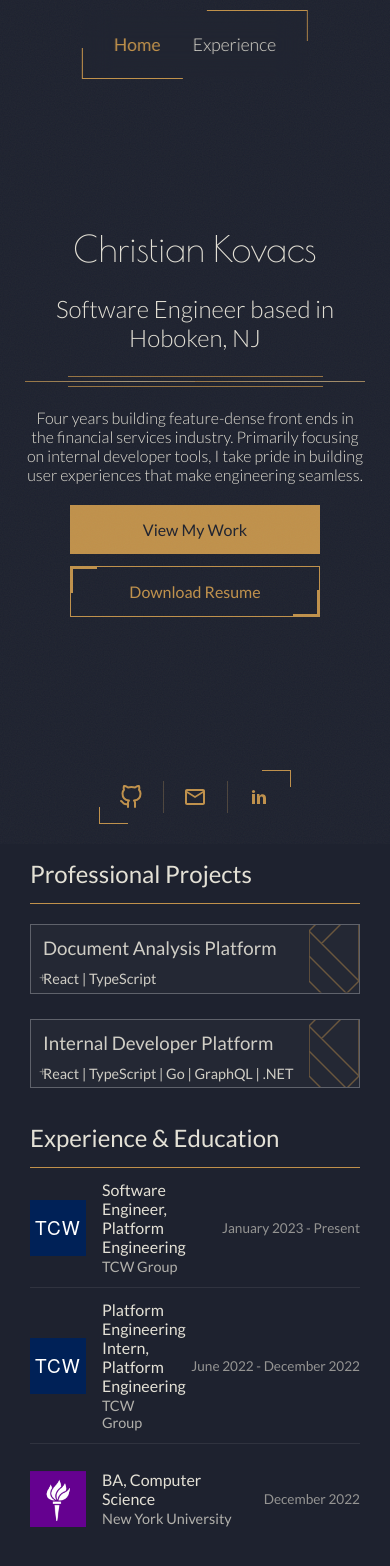
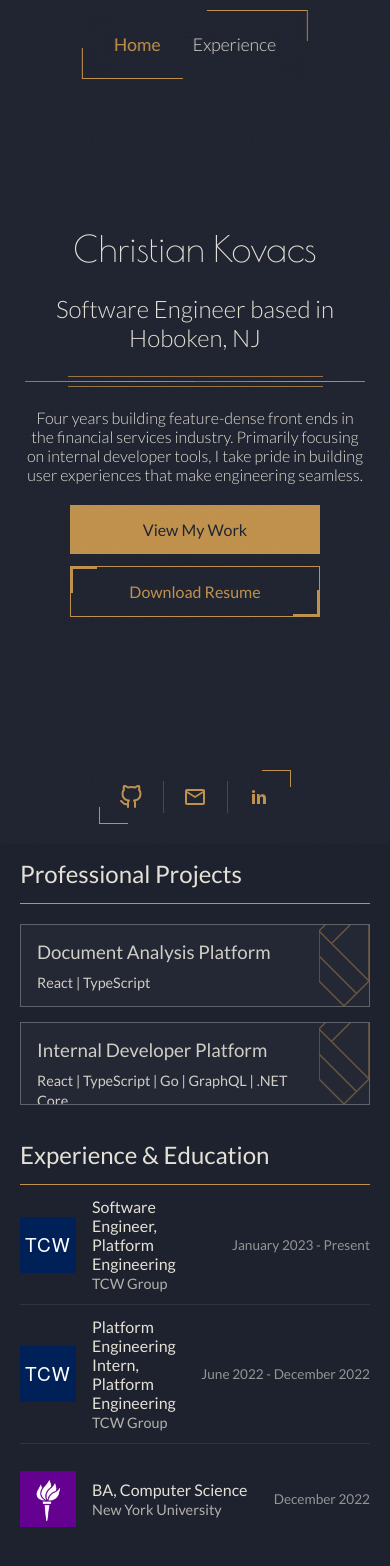
Before and after one commit to ckovacsdev/ckdev, a React (Vite) app: page / in a window 390 px wide. Shown: the top 1566 px of the page. Built offline with nearby package versions, Linux system fonts and the light colour scheme.

Commit message:
card responsive padding, looking better at smaller sizes

```diff
--- a/src/components/work-card/work-card.css
+++ b/src/components/work-card/work-card.css
@@ -16,7 +16,6 @@
 	color: inherit;
     min-width: 320px;
 	transition: translate 0.35s ease, border-color 0.35s ease;
-
 }
 .work-card:hover {
     translate: 0 -5px;
@@ -42,7 +41,7 @@
 	flex-direction: column;
 	gap: 10px;
 	width: 100%;
-	padding: clamp(12px, 3vw, 20px);
+	padding: clamp(16px, 4vw, 24px);
 	overflow: hidden;
     min-height: 0;
     min-width: 0;
@@ -56,6 +55,7 @@
     margin: 0;
     font-size: 0.9rem;
 	line-height: 1.4;
+	min-height: 2rem;
 }
 .work-card-date {
     margin: 0;
--- a/src/components/work-card/work-card.tsx
+++ b/src/components/work-card/work-card.tsx
@@ -1,6 +1,6 @@
 import { useEffect, useLayoutEffect, useRef, useState, type ReactNode } from 'react';
+import { DecoPattern } from '../deco-pattern/deco-pattern';
 import './work-card.css';
-import { DecoPattern } from '../deco-pattern/deco-pattern';
 
 export type WorkCardProps = {
 	tech: string;
@@ -81,7 +81,6 @@ export default function WorkCard({ tech, title, subtitle, date, children }: Work
 						className='work-card-toggle'
 						onClick={toggle} aria-expanded={open}
 					>
-                        {open ? '-' : '+'}
 					</button>
 				</article>
 			</div>
--- a/src/pages/work/work.css
+++ b/src/pages/work/work.css
@@ -17,25 +17,12 @@
     flex: 1 1 auto;
     display: grid;
     grid-template-columns: repeat(auto-fit, minmax(300px, 1fr));
-    gap: 25px;
+    gap: 15px;
     max-height: 280px;
 }
 .work-projects .work-card-slot{
     min-width: 0;
     height: 100%;
-}
-
-.work-projects-minor{
-    flex: 1 1 0;
-    min-height: 90px;
-    display: grid;
-    grid-template-columns: repeat(auto-fit, minmax(240px, 1fr));
-    gap: 1rem;
-}
-.work-projects-minor-card {
-    border: 1px solid rgba(255, 255, 255, 0.12);
-    background: transparent;
-    padding: 1rem;
 }
 
 .work-history-container{
@@ -92,7 +79,7 @@
 
 @media screen and (max-width: 640px) {
     .work-container{
-        padding: 0px 30px;
-        margin-bottom: 50px;
+        padding: 0px 20px;
+        margin-bottom: 0px;
     }
 }
```
